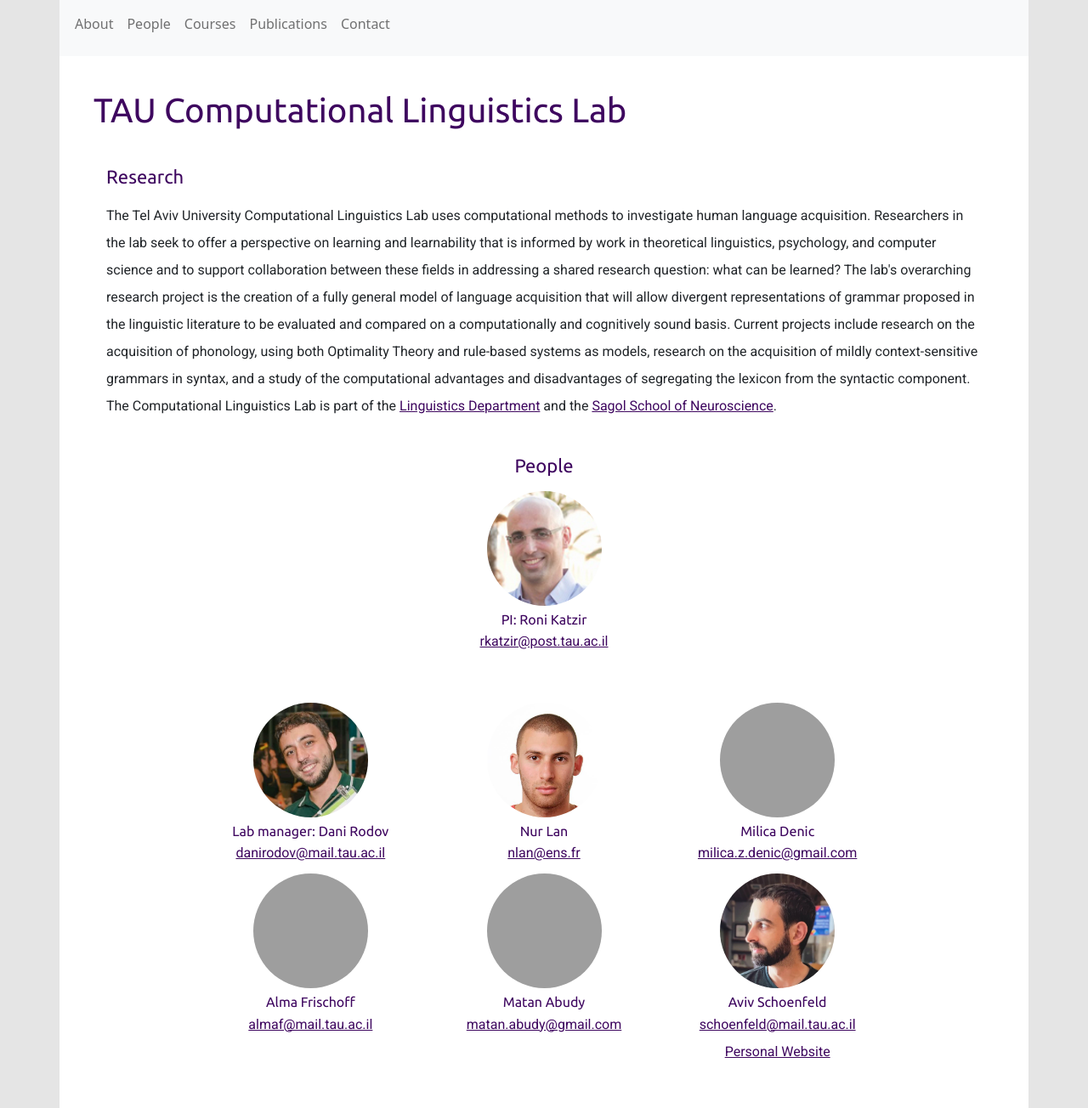
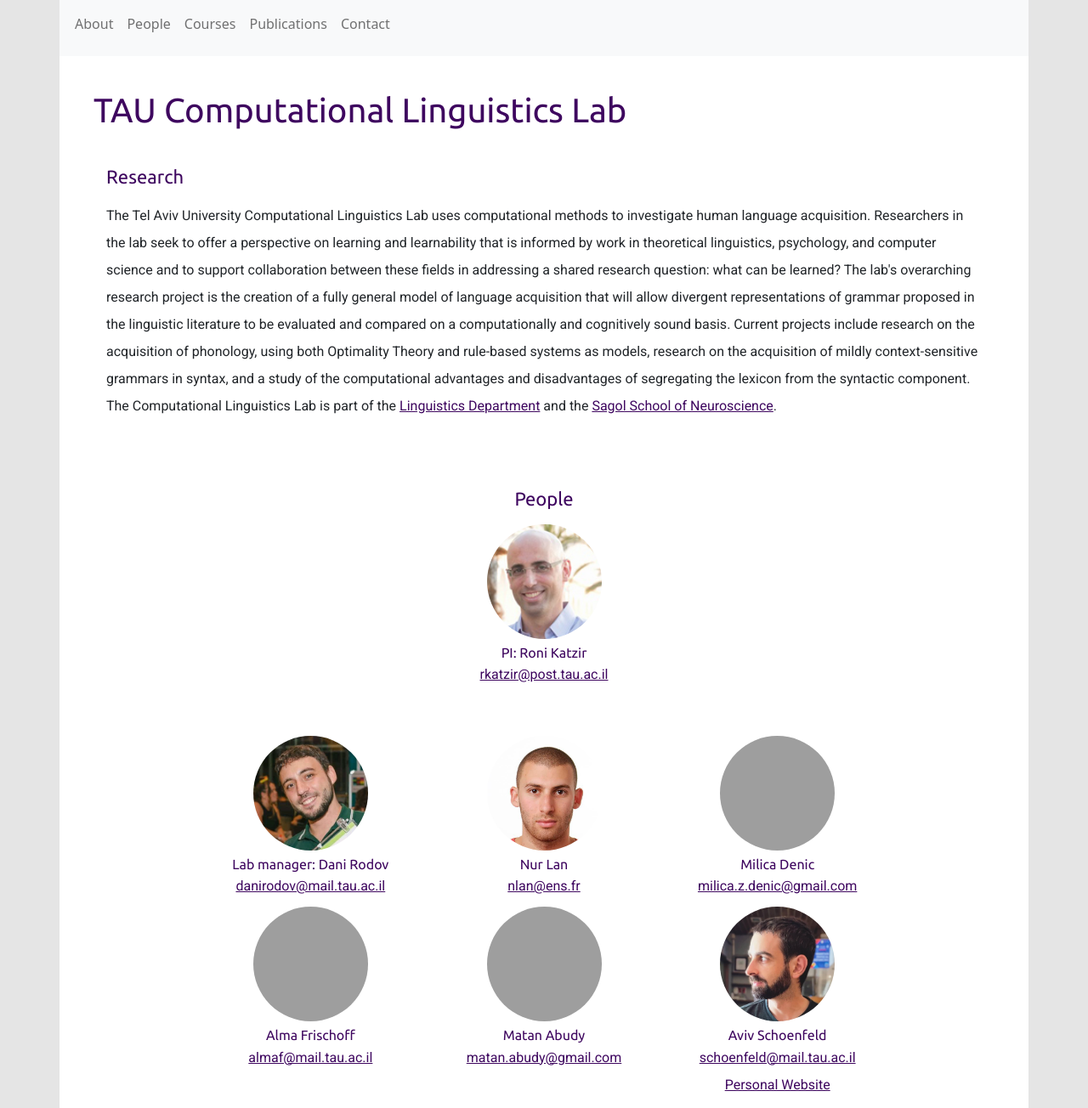
Before and after one commit to taucompling/taucompling.github.io, a plain HTML site: page index.html in a window 1280 px wide. Shown: the top 1304 px of the page at 85% size. Drawn offline with nearby package versions, Linux system fonts and the light colour scheme; grey boxes are pictures that could not be loaded; a web font is replaced by a local one.

Commit message:
Update index.html

```diff
--- a/index.html
+++ b/index.html
@@ -56,7 +56,7 @@
             </p>
         </div>
     </section>
-        <section id = "people">
+        <section id = "people"><br/>
         <div class="text-div">
             <center><h3>People</h3></center>
             <div class="container people-container">
```
